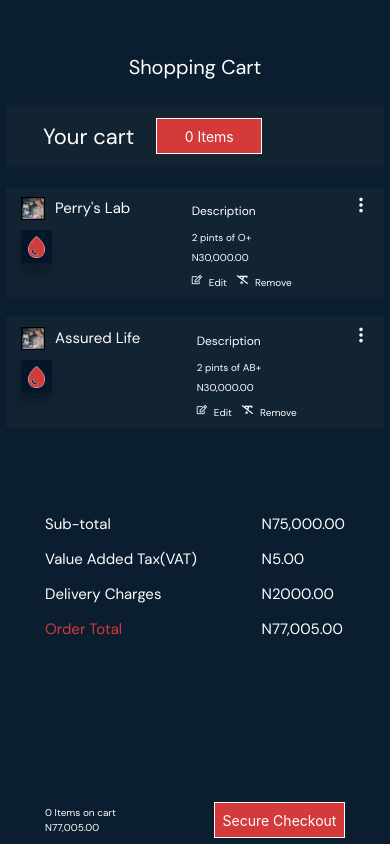
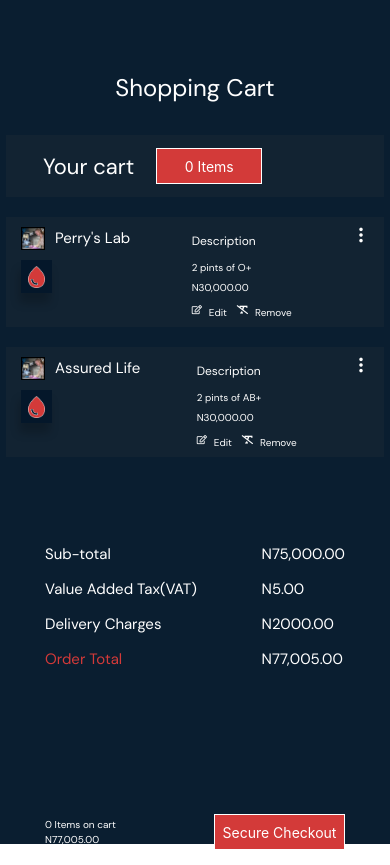
Before and after one commit to Holutunde/Bloodfinder, a React Native app: screen /Cart in a window 390 px wide. Built offline with nearby package versions, Linux system fonts and the light colour scheme.

Commit message:
feature(delivery): Added Delivery Screen

```diff
--- a/Navigation/AuthStack.js
+++ b/Navigation/AuthStack.js
@@ -9,6 +9,7 @@ import Checkout1 from '../screens/Checkout1'
 import Checkout2 from '../screens/Checkout2'
 import Checkout3 from '../screens/Checkout3'
 import Order from '../screens/Order'
+import Delivery from '../screens/Delivery'
 
 const Stack = createNativeStackNavigator()
 
@@ -24,6 +25,7 @@ const AuthStack = () => {
       <Stack.Screen name="Checkout2" component={Checkout2} />
       <Stack.Screen name="Checkout3" component={Checkout3} />
       <Stack.Screen name="Order" component={Order} />
+      <Stack.Screen name="Delivery" component={Delivery} />
     </Stack.Navigator>
   )
 }
--- a/screens/Cart.js
+++ b/screens/Cart.js
@@ -147,16 +147,16 @@ const styles = StyleSheet.create({
     alignItems: 'center',
   },
   uppertext: {
-    marginTop: 50,
+    marginTop: 70,
   },
   toptext: {
-    fontSize: 20,
+    fontSize: 24,
   },
   searchcont: {
     flexDirection: 'row',
     backgroundColor: '#122332',
     width: 378,
-    marginTop: 20,
+    marginTop: 30,
     height: 62,
     paddingHorizontal: 15,
     alignItems: 'center',
@@ -232,6 +232,6 @@ const styles = StyleSheet.create({
     justifyContent: 'space-between',
     alignItems: 'center',
     marginHorizontal: 45,
-    marginTop: 140,
+    marginTop: 122,
   },
 })
--- a/screens/Checkout1.js
+++ b/screens/Checkout1.js
@@ -165,11 +165,11 @@ const styles = StyleSheet.create({
   },
   uppertext: {
     alignItems: 'center',
-    marginTop: 50,
+    marginTop: 70,
     marginBottom: 20,
   },
   toptext: {
-    fontSize: 20,
+    fontSize: 24,
   },
   addcont: {
     backgroundColor: '#122332',
--- a/screens/Checkout2.js
+++ b/screens/Checkout2.js
@@ -68,11 +68,11 @@ const styles = StyleSheet.create({
   },
   uppertext: {
     alignItems: 'center',
-    marginTop: 50,
+    marginTop: 70,
     marginBottom: 20,
   },
   toptext: {
-    fontSize: 20,
+    fontSize: 24,
   },
   cont: {
     backgroundColor: '#122332',
@@ -114,6 +114,6 @@ const styles = StyleSheet.create({
   },
   footerbtn: {
     marginStart: 13,
-    marginTop: 270,
+    marginTop: 250,
   },
 })
--- a/screens/Checkout3.js
+++ b/screens/Checkout3.js
@@ -40,7 +40,7 @@ const Checkout3 = ({ navigation }) => {
           Continue Shopping
         </Button>
         <Button
-          onPress={() => navigation.navigate('Order')}
+          onPress={() => navigation.navigate('Delivery')}
           style={{ width: 181, height: 38 }}
         >
           Track Order
@@ -63,7 +63,7 @@ const styles = StyleSheet.create({
     marginBottom: 20,
   },
   toptext: {
-    fontSize: 20,
+    fontSize: 24,
   },
   imgcont: {
     alignItems: 'center',
--- /dev/null
+++ b/screens/Delivery.js
@@ -0,0 +1,63 @@
+import { StyleSheet, View, Image } from 'react-native'
+import React from 'react'
+import { FontAwesome, Ionicons } from '@expo/vector-icons'
+import NormalText, { BoldText } from '../components/Text'
+import Button from '../components/Button'
+
+const Delivery = ({ navigation }) => {
+  const orderID = Math.random().toString().substr(4, 6)
+
+  return (
+    <View style={styles.container}>
+      <View style={styles.uppertext}>
+        <BoldText style={styles.toptext}>Confirm Delivery</BoldText>
+      </View>
+      <View style={styles.imgcont}>
+        <Image
+          style={styles.img}
+          source={require('../assets/images/Delivery.png')}
+        />
+        <View style={styles.remark}>
+          <BoldText style={{ fontSize: 22, marginTop: 90 }}>
+            Package Safely Delivered?
+          </BoldText>
+          <Button
+            onPress={() => navigation.navigate('Search')}
+            style={{ width: 363, height: 38, marginTop: 120 }}
+          >
+            Continue Shopping
+          </Button>
+        </View>
+      </View>
+    </View>
+  )
+}
+
+export default Delivery
+
+const styles = StyleSheet.create({
+  container: {
+    flex: 1,
+    backgroundColor: '#0a1e30',
+  },
+  uppertext: {
+    alignItems: 'center',
+    marginTop: 70,
+    marginBottom: 20,
+  },
+  toptext: {
+    fontSize: 24,
+  },
+  imgcont: {
+    alignItems: 'center',
+    marginTop: 30,
+  },
+  remark: {
+    backgroundColor: '#122332',
+    width: '100%',
+    height: 348,
+    alignItems: 'center',
+    borderColor: 'white',
+    marginTop: 30,
+  },
+})
```
Also changed, not shown: assets/images/Delivery.png (added).
